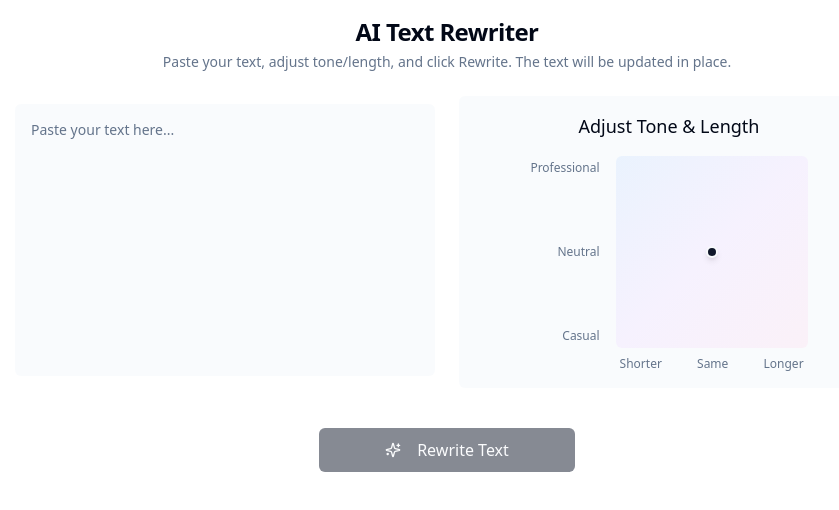
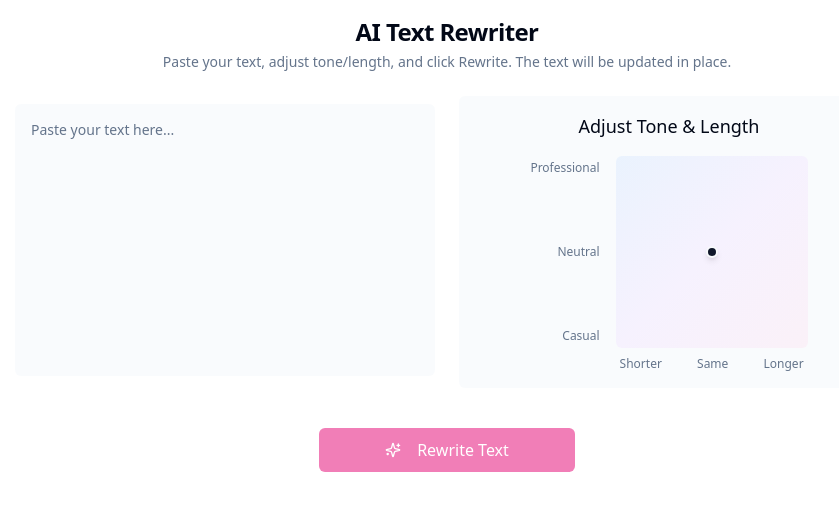
Before and after one commit to wwwillchen/vibe-text, a React (Vite) app: page / in a window 1280 px wide. Shown: the top 510 px of the page, without its empty margins (193-1032 px from the left). Built offline with nearby package versions, Linux system fonts and the light colour scheme.

Commit message:
[dyad] Change button color to pink - wrote 1 file(s)

```diff
--- a/src/components/TextRewriter.tsx
+++ b/src/components/TextRewriter.tsx
@@ -78,13 +78,16 @@ const TextRewriter: React.FC = () => {
       </div>
 
       <div className="flex flex-col items-center gap-4 pt-4">
-         {/* Removed gradient classes, relying on default Button variant="primary" styles */}
+         {/* Updated button classes for pink color */}
          <Button
            onClick={handleRewrite}
            disabled={isLoading || !inputText.trim()}
            className={cn(
-             "w-full md:w-64 h-11 px-8 text-base" // Removed text-white, gradient, hover, focus classes
-             // Default primary button styles (bg-primary text-primary-foreground hover:bg-primary/90) will apply
+             "w-full md:w-64 h-11 px-8 text-base",
+             "bg-pink-500 text-white", // Set background to pink-500 and text to white
+             "hover:bg-pink-600", // Darken pink on hover
+             "focus-visible:ring-pink-400", // Adjust focus ring color
+             "disabled:opacity-70 disabled:cursor-not-allowed" // Keep disabled styles
            )}
            size="lg"
          >
```
